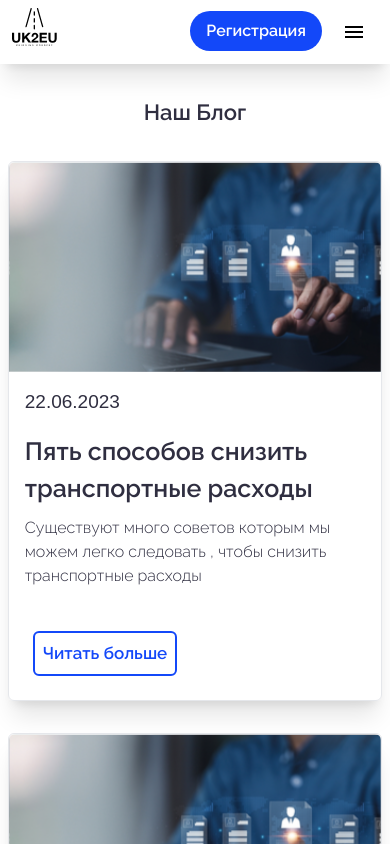
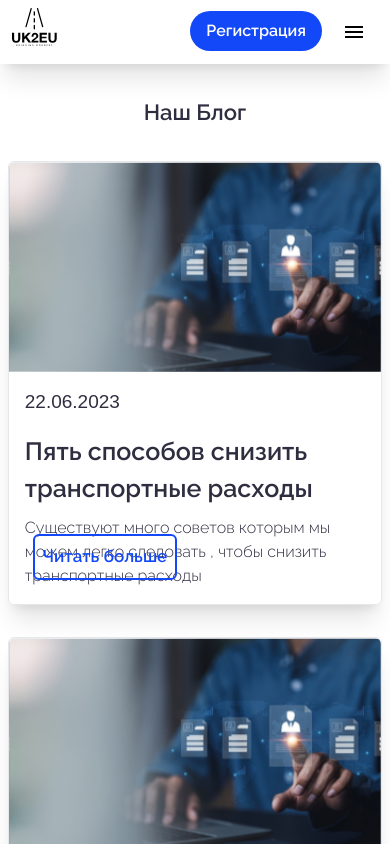
Before and after one commit to Hamidov6611/Delivery, a Next.js app: page /blog in a window 390 px wide. Shown: the top 844 px of the page. Built offline with nearby package versions, Linux system fonts and the light colour scheme.

Commit message:
Delivery

```diff
--- a/src/app/blog/page.tsx
+++ b/src/app/blog/page.tsx
@@ -14,7 +14,7 @@ const Blog = () => {
           Наш Блог
         </p>
         <div className="grid grid-cols-1 sm:grid-cols-2 lg:grid-cols-3 gap-x-8 gap-y-8 pt-8">
-          <div className="min-h-[540px] sm:min-h-[590px] relative border rounded-md shadow-xl">
+          <div className=" relative border rounded-md shadow-xl">
             <div className="relative">
               <Image
                 src={"/Blog1.svg"}
```
Also changed, not shown: 1 other file (tests, documents, lock files or other folders).
